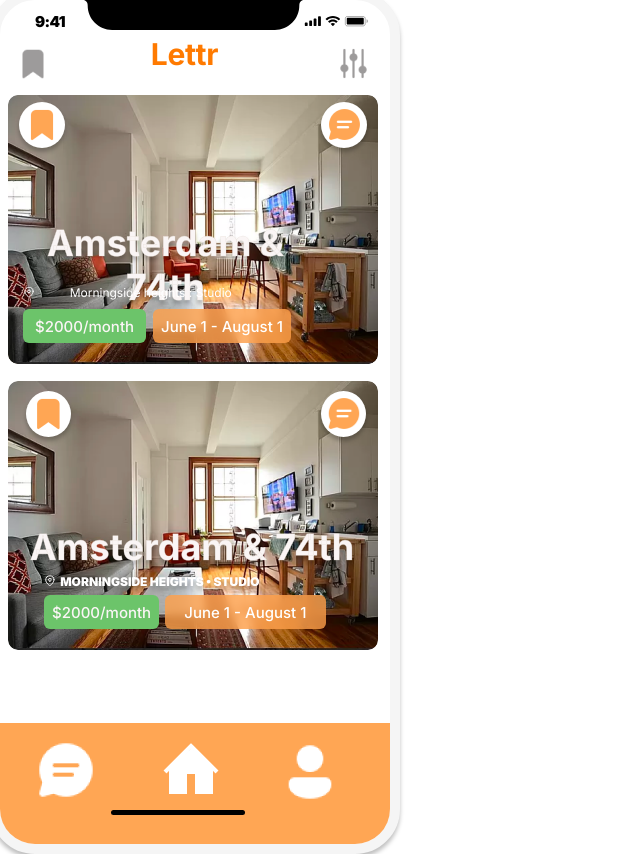
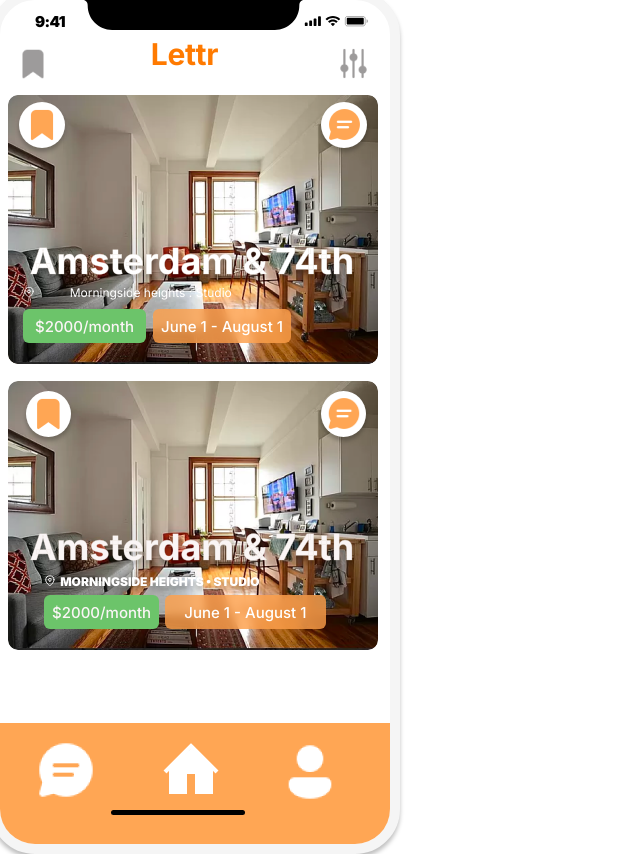
Before and after one commit to mlerner27/LettrLimited, a Flask app: page /swipe in a window 1280 px wide. Shown: the whole page, without its empty margins (0-640 px from the left). Run offline with Flask 3, Linux system fonts and the light colour scheme.

Commit message:
Swipemaster stuff

```diff
--- a/static/js/swipemaster.js
+++ b/static/js/swipemaster.js
@@ -18,7 +18,7 @@ function renderListingsFull(img, address, neighborhood, apartment_type, date, pr
     var dates_text_wrap = $("<div class='may-31-august-15-wrapper'>")
     var dates_text = $("<div class='may-31-'>")
 
-    var addr_text = $("<b class='name3'>")
+    var addr_text = $("<b class='name2'>")
 
     var neigh_apt_full = $("<div class='location-parent'>")
     var map_pin = $("<div class='location2'>")
--- a/templates/swipemaster.html
+++ b/templates/swipemaster.html
@@ -19,6 +19,7 @@
       href="https://fonts.googleapis.com/css2?family=Roboto:wght@400;500;600;700&display=swap"
     />
     <script src="https://code.jquery.com/jquery-3.3.1.min.js"></script>
+    <script type="text/javascript" src="{{ url_for('static', filename = 'js/swipemaster.js') }}"></script>
     <script src="../static/js/swipemaster.js"></script>
 
     <script>
```
